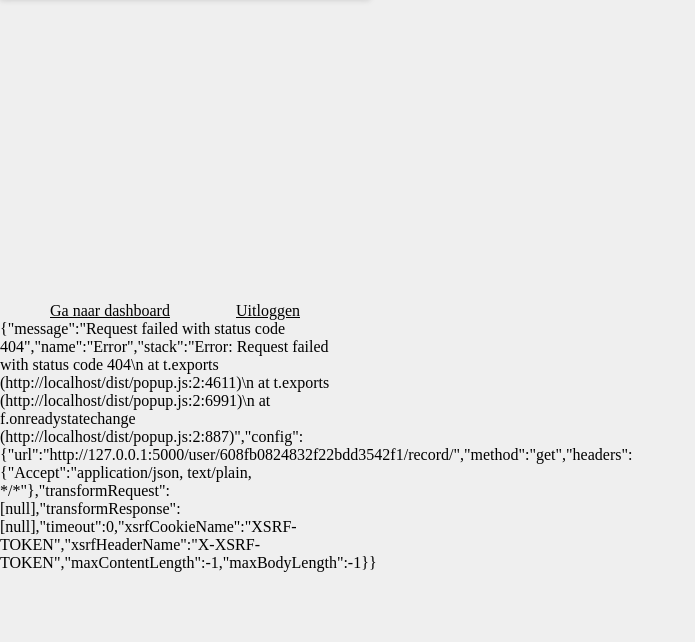
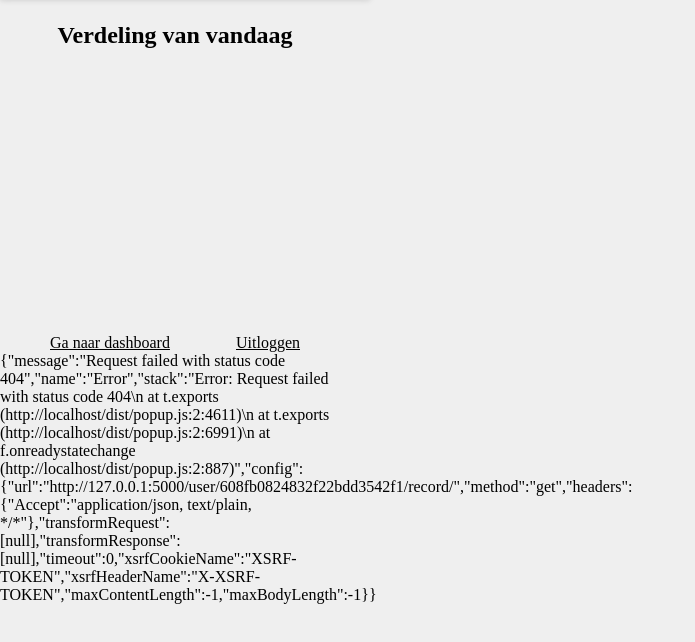
Before and after one commit to sarahverbelen/melon-plugin, a website built with webpack: page popup.html in a window 1280 px wide. Shown: the part 56-698 px from the top of the page, without its empty margins (0-695 px from the left). Built offline with nearby package versions, Linux system fonts and the light colour scheme; no server answers.

Commit message:
feat: added title

```diff
--- a/popup.css
+++ b/popup.css
@@ -5,7 +5,7 @@
 
 body {
 	width: 350px;
-	height: 400px;
+	height: 440px;
 	background-color: #EFEFEF;
 }
 
@@ -25,7 +25,12 @@ header {
 	width: 250px;
 	height: 250px;
 	margin: auto;
-	margin-top: 35px;
+	margin-top: 15px;
+}
+
+h2 {
+	text-align: center;
+	margin-top: 25px;
 }
 
 #links {
--- a/popup.html
+++ b/popup.html
@@ -6,6 +6,7 @@
   <body>
     <script src='dist/popup.js'></script>
     <header><img src='img/logoSmall.png' alt='logo' id='logo'/></header>
+    <h2>Verdeling van vandaag</h2>
     <div id='graphBox'>
       <canvas id='chart'></canvas>
     </div>
```
